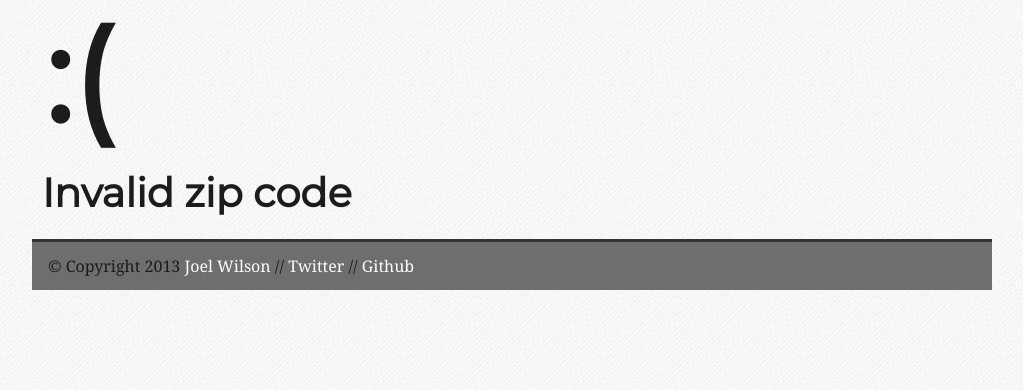
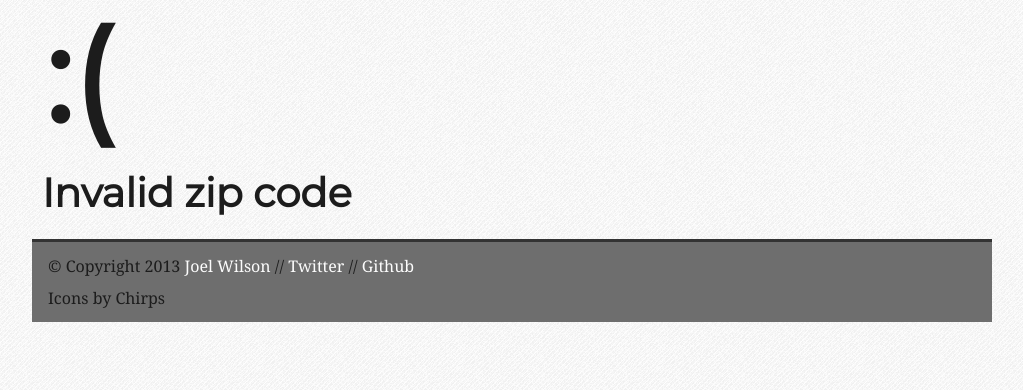
Before and after one commit to joelwilson/caniflymykite, a Flask app: page / in a window 1280 px wide. Shown: the part 62-452 px from the top of the page, without its empty margins (128-1151 px from the left). Run offline with Flask 2, Linux system fonts and the light colour scheme; data that the repository does not hold is empty; some web fonts are replaced.

Commit message:
Added image credit in footer for Chirps

```diff
--- a/static/css/style.css
+++ b/static/css/style.css
@@ -275,7 +275,7 @@ h2.weather_value {
     margin-top: 30px;
     background-color: #6E6E6E;
     border-top: 3px solid #333;
-    height: 3em;
+    height: 5em;
 }
 
 #footer div {
--- a/templates/index.html
+++ b/templates/index.html
@@ -75,7 +75,10 @@
     </div>
     <div id="footer">
         {% block footer %}
-        <div>&copy; Copyright 2013 <a href="mailto:joelwwilson@gmail.com">Joel Wilson</a> // <a href="http://twitter.com/joel_wilson">Twitter</a> // <a href="https://github.com/elbinray">Github</a></div>
+        <div>
+            &copy; Copyright 2013 <a href="mailto:joelwwilson@gmail.com">Joel Wilson</a> // <a href="http://twitter.com/joel_wilson">Twitter</a> // <a href="https://github.com/elbinray">Github</a>
+            </br>Icons by Chirps
+        </div>
         {% endblock %}
     </div>
     <script type="text/javascript">
```
